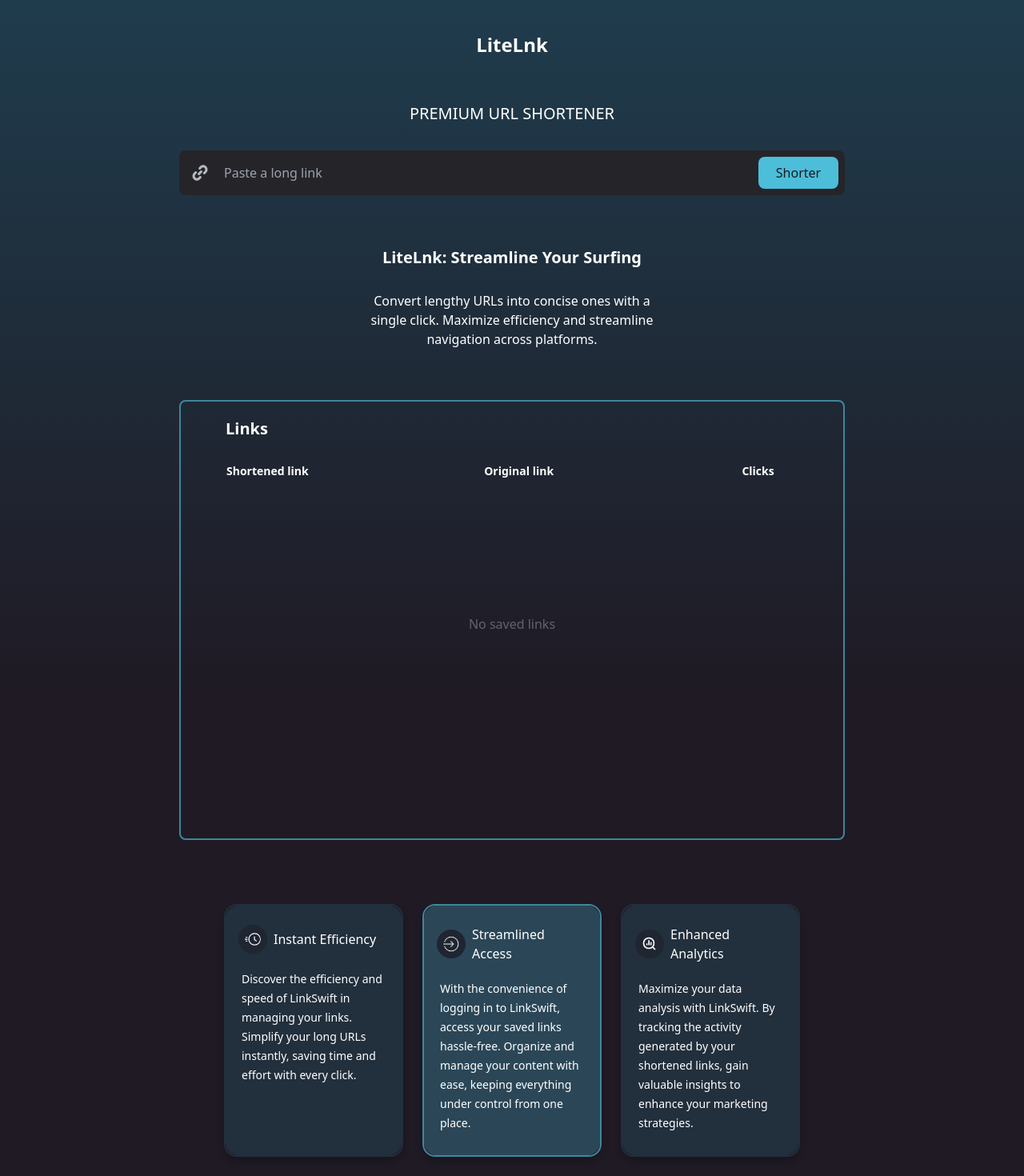
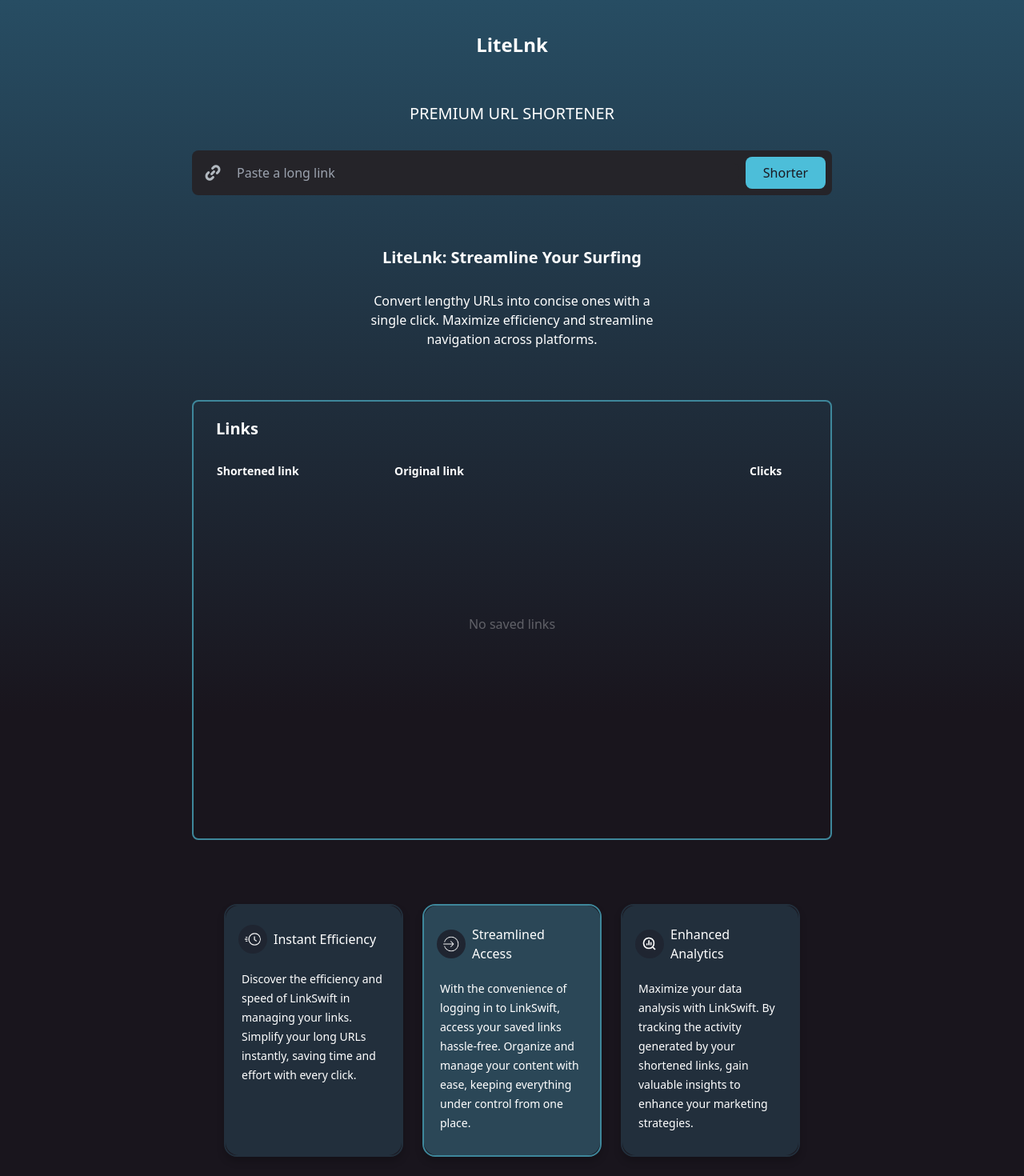
Before and after one commit to RoberthLoorDev/link-shortener, a Vue app in the folder frontend/: page / in a window 1280 px wide. Shown: the top 1470 px of the page at 80% size. Built offline with nearby package versions, Linux system fonts and the light colour scheme; what tailwindcss-animated would draw is missing.

Commit message:
style: Design improvements

```diff
--- a/frontend/src/components/LinkShortenerComponent.vue
+++ b/frontend/src/components/LinkShortenerComponent.vue
@@ -1,14 +1,12 @@
 <template>
   <!-- input link section -->
-  <section class="flex items-center flex-col mt-14">
+  <section class="flex items-center flex-col mt-14 w-[95%] md:w-[50rem]">
     <h1 class="text-white text-xl font-medium">PREMIUM URL SHORTENER</h1>
-    <div
-      class="bg-[#252429] w-[90%] md:w-[65%] flex h-14 mt-8 rounded-lg items-center"
-    >
+    <div class="bg-[#252429] w-full flex h-14 mt-8 rounded-lg items-center">
       <img src="../assets/link.png" alt="" class="w-5 h-5 ml-4 select-none" />
       <input
         type="text"
-        class="bg-[#252429] outline-none rounded-lg text-white indent-5 ::placeholder flex-1"
+        class="bg-[#252429] outline-none rounded-lg text-white indent-5 :placeholder flex-1"
         placeholder="Paste a long link"
         v-model="postData.originalLink"
       />
@@ -24,9 +22,10 @@
         class="mr-2"
       ></ButtonComponent>
     </div>
+
     <div
       v-show="showResponse"
-      class="animate-fade-down animate-delay-50 animate-ease-in-out animate-fill-forwards flex items-center w-[90%] md:w-[65%] h-16 mt-3 shadow border-[1px] border-[#3E879B] rounded-lg rounded-br-3xl relative"
+      class="animate-fade-down animate-delay-50 animate-ease-in-out animate-fill-forwards flex items-center w-[50rem] h-16 mt-3 shadow border-[1px] border-[#3E879B] rounded-lg rounded-br-3xl relative"
     >
       <img
         src="../assets/copy-link.png"
@@ -34,7 +33,8 @@
         class="w-5 h-5 ml-4 select-none mr-3 cursor-pointer"
         @click="copyLink"
       />
-      <div class="flex flex-col justify-center flex-1 overflow-hidden truncate">
+
+      <div class="flex flex-col justify-center overflow-hidden truncate flex-1">
         <span class="text-white text-sm font-light opacity-50"
           >Shortened link</span
         >
@@ -45,6 +45,7 @@
           >{{ shortenedLink }}</span
         >
       </div>
+
       <img
         src="../assets/arrow-right.png"
         alt=""
--- a/frontend/src/components/TableLinksComponent.vue
+++ b/frontend/src/components/TableLinksComponent.vue
@@ -1,15 +1,15 @@
 <template>
-  <section class="mb-20 flex justify-center">
+  <section class="mb-20 flex justify-center w-[95%] md:w-[50rem]">
     <div
-      class="w-[90%] md:w-[65%] flex justify-center rounded-lg border-[#3E879B] border-2 flex-col _ shadow-background"
+      class="w-full flex justify-center rounded-lg border-[#3E879B] border-2 flex-col _ shadow-background"
     >
-      <h3 class="text-white text-xl font-semibold md:mx-14 mx-7 mt-5">Links</h3>
+      <h3 class="text-white text-xl font-semibold mx-7 mt-5">Links</h3>
 
-      <div class="md:mx-14 mx-7">
+      <div class="mx-7">
         <table class="my-7 flex flex-col">
           <thead class="flex w-[100%]">
             <tr class="flex justify-between w-[100%] mb-5">
-              <th class="text-left text-white text-sm font-semibold w-[45%]">
+              <th class="text-left text-white text-sm font-semibold w-[15%]">
                 Shortened link
               </th>
               <th
@@ -40,7 +40,7 @@
               class="border-b-2 border-blue-400 border-opacity-20 h-12 flex mb-5 pb-2"
             >
               <td
-                class="text-left text-sm text-[#62C5FF] relative w-[45%] flex"
+                class="text-left text-sm text-[#62C5FF] relative w-[30%] flex"
               >
                 <img
                   @click="copyLink"
@@ -55,7 +55,7 @@
                 </a>
               </td>
               <td
-                class="text-left text-sm text-white w-[45%] truncate hidden lg:block"
+                class="text-left text-sm text-white w-[70%] truncate hidden lg:block"
               >
                 <div class="max-w-[90%] truncate">
                   <span class="w-[10rem]">
@@ -126,7 +126,7 @@ export default {
 
 <style lang="scss" scoped>
 .shadow-table:hover {
-  box-shadow: 10px 10px 30px rgba(0, 0, 0, 0.118);
+  box-shadow: 10px 10px 0px rgba(0, 0, 0, 0.118);
 }
 
 /* Styles for tbody scroll */
--- a/frontend/src/index.css
+++ b/frontend/src/index.css
@@ -4,7 +4,7 @@
 @tailwind utilities;
 
 body {
-  background: linear-gradient(180deg, #1f3c4d 0%, #1f1a24 50.08%);
+  background: linear-gradient(180deg, #274d63 0%, #19151d 50.08%);
 }
 
 ::placeholder {
--- a/frontend/src/pages/HomePage.vue
+++ b/frontend/src/pages/HomePage.vue
@@ -1,4 +1,5 @@
 <template>
+  <div class="flex flex-col items-center">
     <NavbarComponent></NavbarComponent>
     <LinkShortenerComponent></LinkShortenerComponent>
     <TableLinksComponent></TableLinksComponent>
@@ -15,6 +16,7 @@
     </section> -->
 
     <FooterComponent></FooterComponent>
+  </div>
 </template>
 
 <script lang="ts">
```
Also changed, not shown: 2 other files (tests, documents, lock files or other folders). Lines whose indentation alone changed are shown as unchanged.
